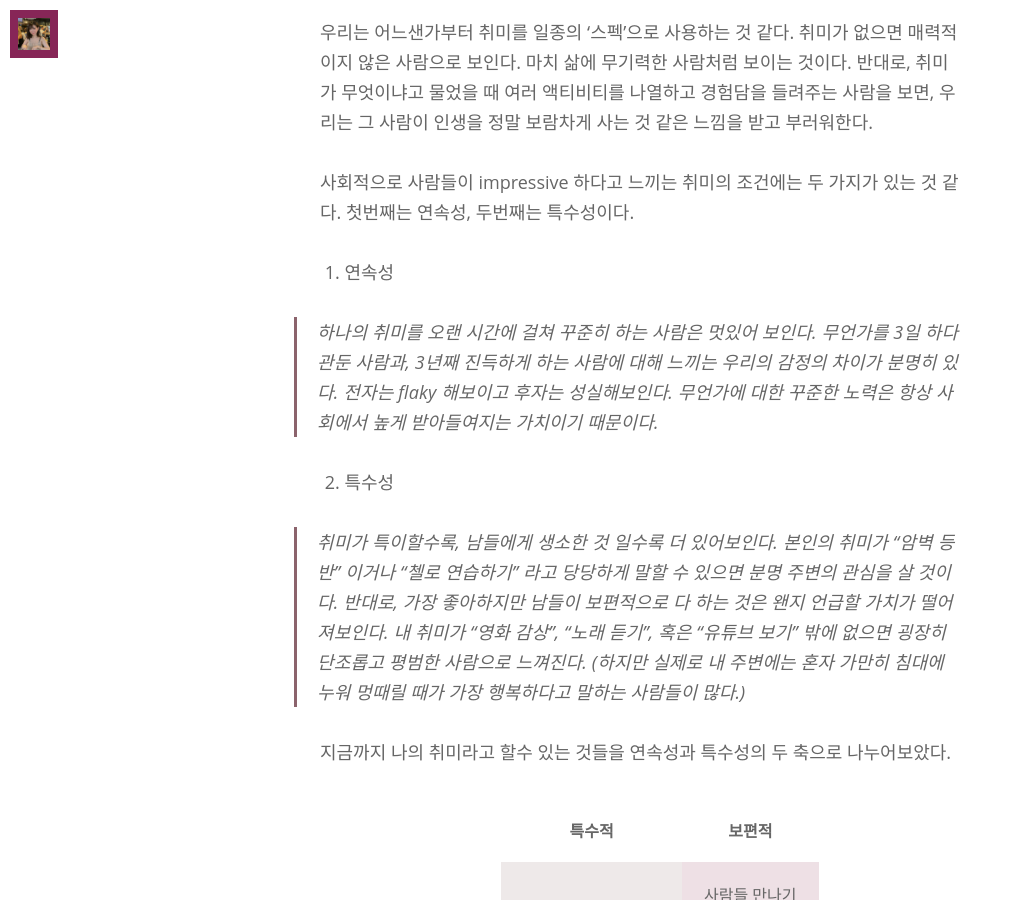
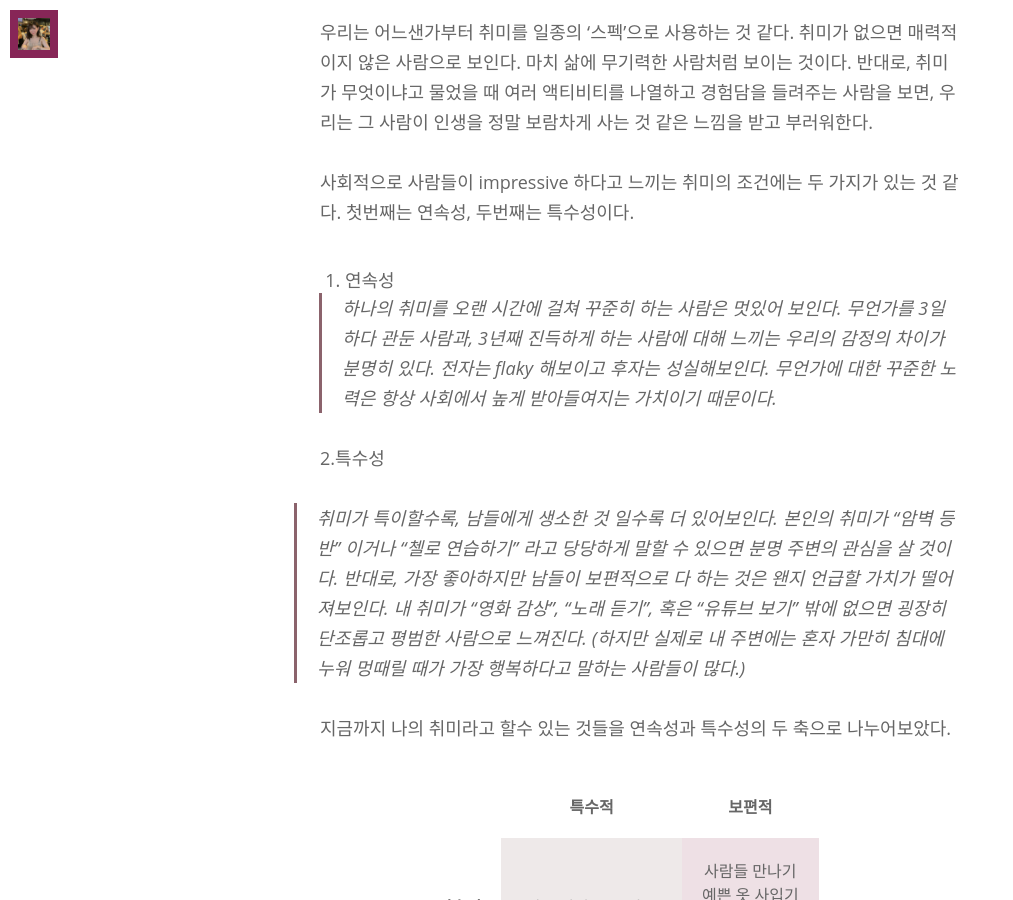
Before and after one commit to minniie/minniie.github.io, a Jekyll site: the page built from _posts/2021-08-05-post4.markdown, in a window 1280 px wide and 900 px high, scrolled down 1253 px. Shown: the whole window, without its empty margins (0-1013 px from the left). Built offline with Jekyll 4.4.1, drawn with Linux system fonts in a browser that asks for light colours; nearby versions of some CDN libraries; some web fonts are replaced.

Commit message:
Update 2021-08-05-post4.markdown

```diff
--- a/_posts/2021-08-05-post4.markdown
+++ b/_posts/2021-08-05-post4.markdown
@@ -15,10 +15,10 @@ image: /assets/article_images/2021-08-05-post4/wallpaper.jpg
 
 사회적으로 사람들이 impressive 하다고 느끼는 취미의 조건에는 두 가지가 있는 것 같다. 첫번째는 연속성, 두번째는 특수성이다.
 
-&nbsp;1. 연속성
+1. 연속성<br>
 >하나의 취미를 오랜 시간에 걸쳐 꾸준히 하는 사람은 멋있어 보인다. 무언가를 3일 하다 관둔 사람과, 3년째 진득하게 하는 사람에 대해 느끼는 우리의 감정의 차이가 분명히 있다. 전자는 flaky 해보이고 후자는 성실해보인다. 무언가에 대한 꾸준한 노력은 항상 사회에서 높게 받아들여지는 가치이기 때문이다.
 
-&nbsp;2. 특수성
+2.특수성<br>
 >취미가 특이할수록, 남들에게 생소한 것 일수록 더 있어보인다. 본인의 취미가 “암벽 등반” 이거나 “첼로 연습하기” 라고 당당하게 말할 수 있으면 분명 주변의 관심을 살 것이다. 반대로, 가장 좋아하지만 남들이 보편적으로 다 하는 것은 왠지 언급할 가치가 떨어져보인다. 내 취미가 “영화 감상”, “노래 듣기”, 혹은 “유튜브 보기” 밖에 없으면 굉장히 단조롭고 평범한 사람으로 느껴진다. (하지만 실제로 내 주변에는 혼자 가만히 침대에 누워 멍때릴 때가 가장 행복하다고 말하는 사람들이 많다.)
 
 지금까지 나의 취미라고 할수 있는 것들을 연속성과 특수성의 두 축으로 나누어보았다.
```
